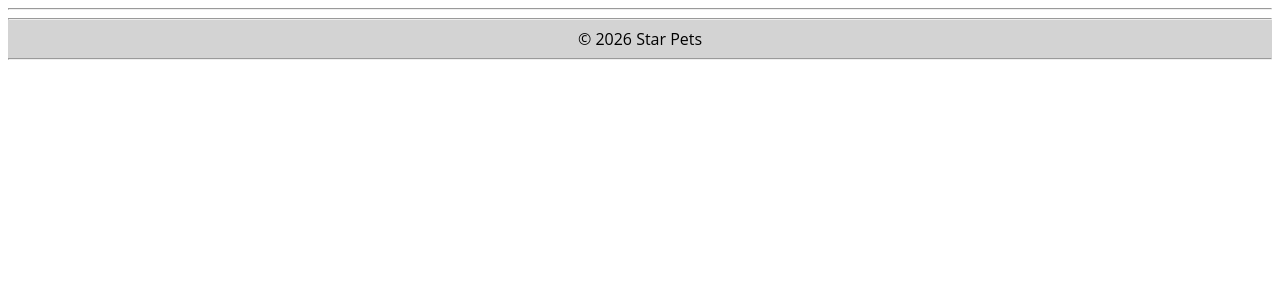
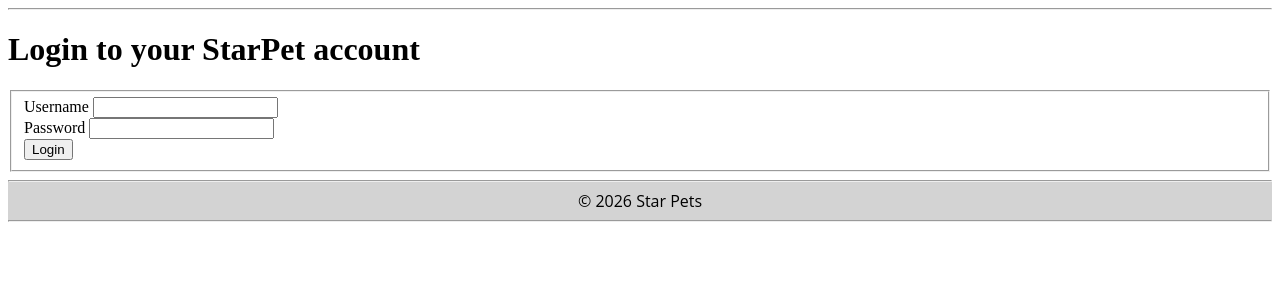
Before and after one commit to StevenHorne44/StarPets, a Django app: page /login in a window 1280 px wide. Shown: the part 107-407 px from the top of the page. Run offline with Django 5.2, Linux system fonts and the light colour scheme.

Commit message:
more login

```diff
--- a/static/css/starpets.css
+++ b/static/css/starpets.css
@@ -56,10 +56,20 @@ nav a {
     border:none;
     padding: 5px 10px;
     border-radius: 5px;
+
+}
+
+.login-btn:hover {
+    background-color: #2980b9;
 }
 
 .login-btn, .signup-btn{
     cursor: pointer;
+    transition: backround-color 0.3 ease;
+}
+
+.signup-btn:hover {
+    background-color: #27ae60;
 }
 
 .signup-btn {
@@ -68,6 +78,7 @@ nav a {
     border:none;
     padding: 5px 10px;
     border-radius: 5px;
+
 }
 
 .btn-container {
--- a/templates/pets/login.html
+++ b/templates/pets/login.html
@@ -4,8 +4,25 @@
 
 {% block content %}
 
-    <div>
+    <div class = "login-container">
+        <h1>Login to your StarPet account</h1>
 
+        <form id="login_form" method="post" action="">
+            {% csrf_token %} <fieldset>
+                <div class = "form-group">
+                    <label for="username">Username</label>
+                    <input type="text" id = "username" name="username" required>
+                </div>
+
+                <div class = "form-group">
+                    <label for="password">Password</label>
+                    <input type="password" id = "password" name="password" required>
+                </div>
+
+                <button type = "submit" class="login-submit-btn">Login</button>
+
+            </fieldset>
+        </form>
     </div>
 
 {%endblock %}
```
Also changed, not shown: templates/pets/signup.html (+33 -1 lines).
